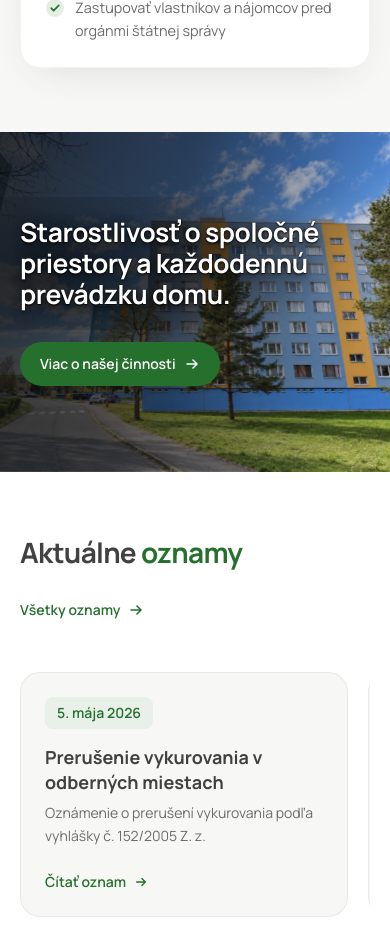
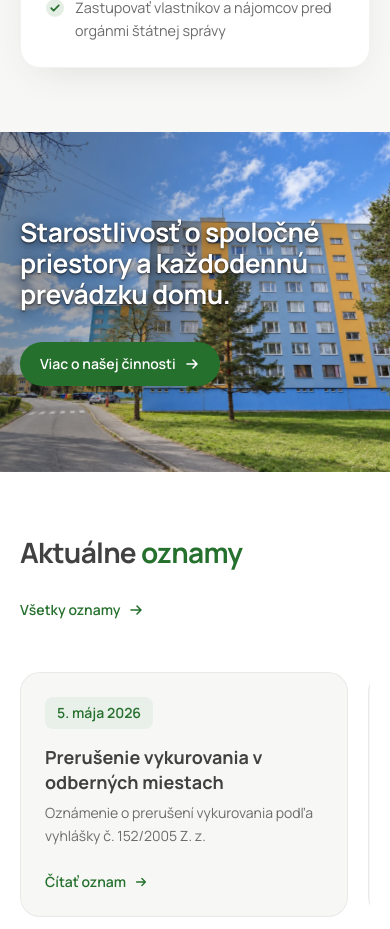
Before and after one commit to inoveronai-dev/sbd_velky_krtis, a Next.js app: page / in a window 390 px wide. Shown: the part 4840-5769 px from the top of the page. Built offline with nearby package versions, Linux system fonts and the light colour scheme.

Commit message:
Soften photo-band overlay to match the hero balance.
Reduce the left gradient, remove the rectangular text scrim, and keep readability with a subtle shadow so the building photo stays bright and natural.

Co-authored-by: inoveron.ai <inoveron.ai@gmail.com>

```diff
--- a/src/app/globals.css
+++ b/src/app/globals.css
@@ -232,14 +232,14 @@ body {
     0 6px 18px rgba(0, 0, 0, 0.25);
 }
 
+/* Soft left overlay — image has no heavy baked darkening; match hero balance */
 .photo-band-overlay {
   background: linear-gradient(
     90deg,
-    rgba(10, 12, 14, 0.84) 0%,
-    rgba(10, 12, 14, 0.62) 32%,
-    rgba(10, 12, 14, 0.32) 55%,
-    rgba(10, 12, 14, 0.1) 76%,
-    transparent 100%
+    rgba(12, 14, 16, 0.42) 0%,
+    rgba(12, 14, 16, 0.22) 30%,
+    rgba(12, 14, 16, 0.06) 48%,
+    transparent 58%
   );
 }
 
@@ -247,30 +247,19 @@ body {
   .photo-band-overlay {
     background: linear-gradient(
       105deg,
-      rgba(10, 12, 14, 0.86) 0%,
-      rgba(10, 12, 14, 0.64) 42%,
-      rgba(10, 12, 14, 0.3) 68%,
-      rgba(10, 12, 14, 0.08) 86%,
-      transparent 100%
+      rgba(12, 14, 16, 0.45) 0%,
+      rgba(12, 14, 16, 0.25) 32%,
+      rgba(12, 14, 16, 0.08) 50%,
+      transparent 60%
     );
   }
 }
 
-.photo-band-scrim {
-  background: radial-gradient(
-    ellipse 90% 95% at 18% 50%,
-    rgba(10, 12, 14, 0.4) 0%,
-    rgba(10, 12, 14, 0.16) 52%,
-    transparent 76%
-  );
-}
-
 .photo-band-readable {
   text-shadow:
-    0 0 1px rgba(0, 0, 0, 0.95),
-    0 1px 2px rgba(0, 0, 0, 0.9),
-    0 3px 10px rgba(0, 0, 0, 0.6),
-    0 10px 28px rgba(0, 0, 0, 0.42);
+    0 1px 2px rgba(0, 0, 0, 0.65),
+    0 2px 8px rgba(0, 0, 0, 0.45),
+    0 8px 22px rgba(0, 0, 0, 0.3);
 }
 
 .announcement-track {
--- a/src/components/PhotoBand.tsx
+++ b/src/components/PhotoBand.tsx
@@ -14,16 +14,14 @@ export function PhotoBand() {
         objectPosition="50% 40%"
       />
 
-      {/* Neutral dark overlay — stronger on the left, fades toward the right */}
+      {/* Soft left readability gradient — matches hero balance; no local text box */}
       <div
         className="pointer-events-none absolute inset-0 z-[1] photo-band-overlay"
         aria-hidden="true"
       />
 
       <div className="parallax-foreground container-page relative z-[2] flex h-full flex-col justify-center gap-8 py-10 md:flex-row md:items-center md:justify-between md:gap-10">
-        <div className="photo-band-readable relative max-w-xl text-white">
-          {/* Soft local scrim — fades on all edges, not a hard box */}
-          <div className="pointer-events-none absolute -inset-x-6 -inset-y-5 -z-10 photo-band-scrim sm:-inset-x-10 sm:-inset-y-6" aria-hidden="true" />
+        <div className="photo-band-readable max-w-xl text-white">
           <h2
             id="photo-band-heading"
             className="text-balance text-[1.65rem] font-bold leading-[1.18] tracking-[-0.02em] md:text-[2.1rem]"
```
